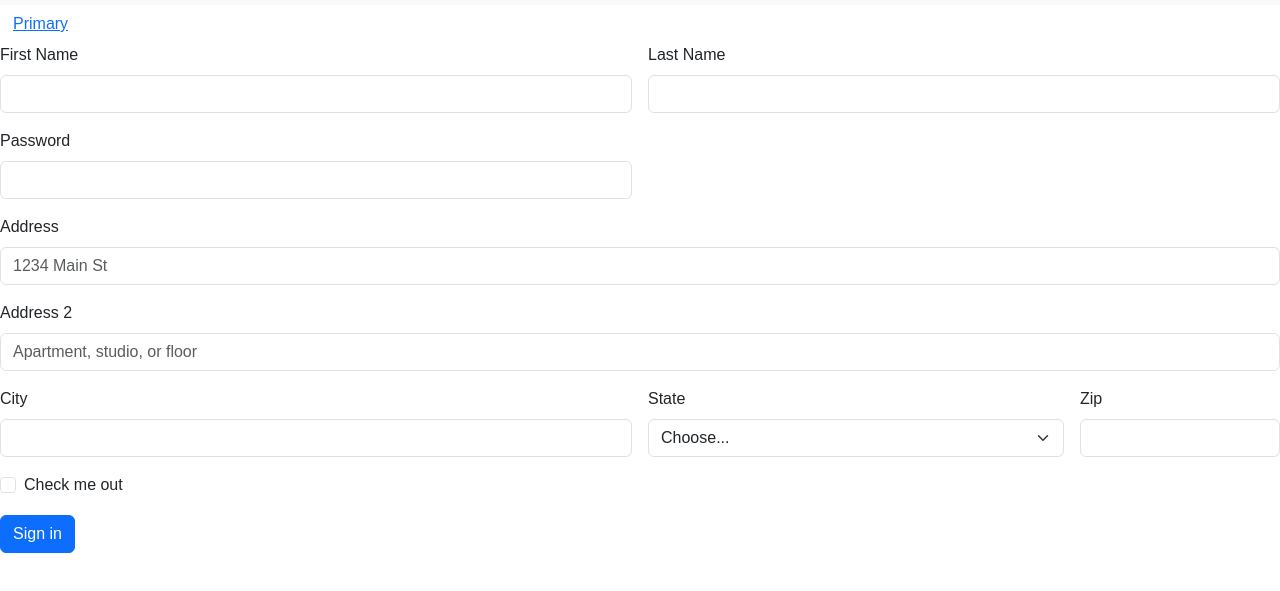
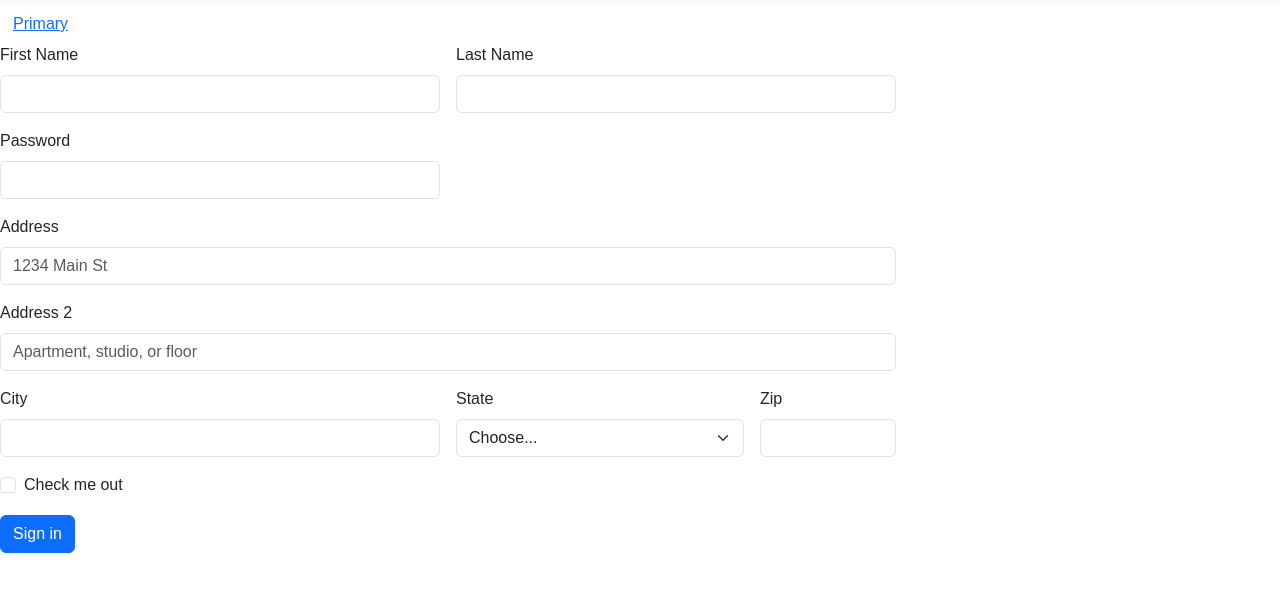
Before and after one commit to haru-throv/bootstrap-lesson, a plain HTML site: page index.html in a window 1280 px wide. Shown: the part 51-642 px from the top of the page. Drawn offline with nearby package versions, Linux system fonts and the light colour scheme.

Commit message:
Bootstrap Lesson

```diff
--- a/style.css
+++ b/style.css
@@ -5,3 +5,8 @@
 
     font-family: Arial, Helvetica, sans-serif;
 }
+
+.main-container {
+    width: 70%;
+
+}
```
